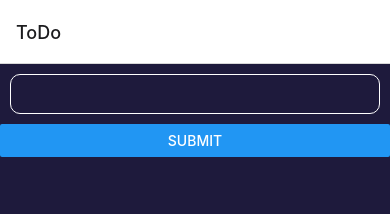
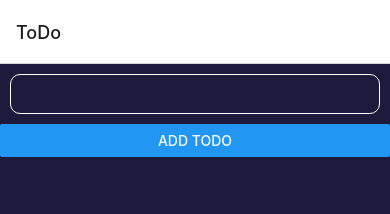
Before and after one commit to ToniFilip/React-Native-Task, a React Native app in the folder my-app/: screen /ToDo in a window 390 px wide. Shown: the top 214 px of the page. Built offline with nearby package versions, Linux system fonts and the light colour scheme.

Commit message:
small changes

```diff
--- a/my-app/App.js
+++ b/my-app/App.js
@@ -1,5 +1,4 @@
 import { createBottomTabNavigator } from "@react-navigation/bottom-tabs";
-import { StatusBar } from "expo-status-bar";
 import { StyleSheet, Text, View } from "react-native";
 import { DefaultTheme, NavigationContainer } from "@react-navigation/native";
 import Settings from "./pages/Settings";
--- a/my-app/package.json
+++ b/my-app/package.json
@@ -19,7 +19,10 @@
     "react": "18.1.0",
     "react-native": "0.70.5",
     "react-native-check-box": "^2.1.7",
-    "react-native-textarea": "^1.0.4"
+    "react-native-textarea": "^1.0.4",
+    "react-redux": "^8.0.5",
+    "redux": "^4.2.1",
+    "redux-thunk": "^2.4.2"
   },
   "devDependencies": {
     "@babel/core": "^7.12.9"
--- a/my-app/pages/ToDoPage.js
+++ b/my-app/pages/ToDoPage.js
@@ -14,7 +14,7 @@ export default function ToDoPage() {
     <ScrollView>
       <TextInput style={stylesText.input} onChangeText={setText} value={text} />
       <Button
-        title="Submit"
+        title="Add ToDo"
         onPress={() => {
           if (text && text.length) {
             toDoList.push(text);
```
Also changed, not shown: 1 other file (tests, documents, lock files or other folders).
